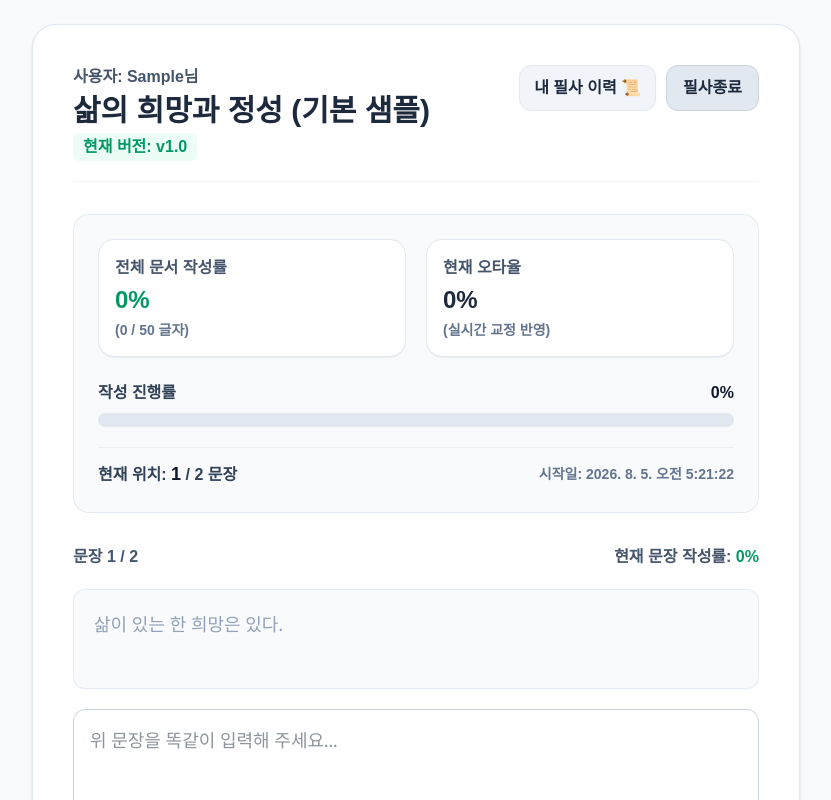
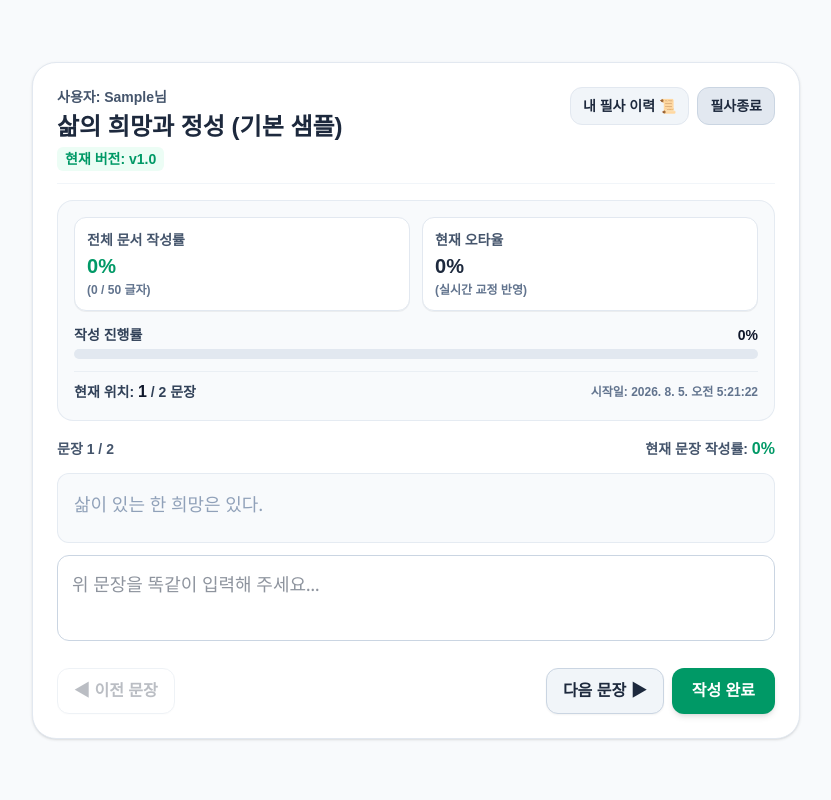
Before and after one commit to cybermaxatoffice/transcription-app, a Next.js app: page / in a window 1280 px wide. Both pictures are taken after typing "Sample" into the empty fields and a click on the button "필사 시작하기". Shown: the top 800 px of the page, without its empty margins (224-1055 px from the left). Built offline with nearby package versions, Linux system fonts and the light colour scheme.

Commit message:
align blank
여백 조정

```diff
--- a/app/page.tsx
+++ b/app/page.tsx
@@ -65,7 +65,7 @@ export default function TranscriptionApp() {
   const [isReviewing, setIsReviewing] = useState(false);
 
   // 진행 상태 맵 (버전별 독립 키 사용)
-  const [userProgressMap, setUserProgressMap] = useState<Record<string, Record<string, UserProgress>> >({});
+  const [userProgressMap, setUserProgressMap] = useState<Record<string, Record<string, UserProgress>>>({});
 
   // 초기 로드
   useEffect(() => {
@@ -586,7 +586,7 @@ export default function TranscriptionApp() {
 
   // ---------------- 화면 렌더링 ----------------
 
-  // 1. 로그인 화면 (초기 화면: 필사문 고유 제목만 깔끔하게 출력)
+  // 1. 로그인 화면
   if (viewMode === 'login') {
     const activeDocuments = documents.filter((d) => !d.disabled);
 
@@ -619,7 +619,6 @@ export default function TranscriptionApp() {
                     onChange={(e) => setSelectedDocId(e.target.value)}
                     className="w-full p-4 border border-slate-300 rounded-xl text-base bg-white focus:outline-none focus:ring-2 focus:ring-slate-800 font-bold whitespace-normal"
                   >
-                    {/* 버전 표기 없이 순수 필사문 고유 명칭만 출력 */}
                     {activeDocuments.map((d) => (
                       <option key={d.id} value={d.id}>
                         {d.title} ({d.sentences.length}문장)
@@ -922,68 +921,66 @@ export default function TranscriptionApp() {
     );
   }
 
-  // 3. 일반 사용자 필사 화면 (버전을 2번째 줄에 표기, 버튼 줄바꿈 방지, 수치 크기 알맞게 감소)
+  // 3. 일반 사용자 필사 화면 (세로 스크롤 방지를 위해 내부 여백 및 높이 컴팩트화)
   const totalSentences = currentDoc?.sentences.length || 0;
   const verStr = `v${currentVersion}.0`;
 
   const currentUserHistory = userProgressMap[userName.trim()] || {};
 
   return (
-    <main className="min-h-screen bg-slate-50 flex flex-col items-center justify-center p-6 relative">
-      <div className="max-w-3xl w-full bg-white rounded-3xl shadow-sm border border-slate-200 p-8 md:p-10 space-y-8">
+    <main className="min-h-screen bg-slate-50 flex flex-col items-center justify-center p-3 md:p-4 relative">
+      <div className="max-w-3xl w-full bg-white rounded-3xl shadow-sm border border-slate-200 p-5 md:p-6 space-y-4">
 
         {/* 상단 헤더 영역: 1줄 - 고유 제목, 2줄 - 버전 표기 */}
-        <div className="flex justify-between items-start border-b border-slate-100 pb-5">
+        <div className="flex justify-between items-start border-b border-slate-100 pb-3">
           <div className="space-y-1">
-            <span className="text-base font-extrabold text-slate-600 block">사용자: {userName || '관리자'}님</span>
+            <span className="text-sm font-extrabold text-slate-600 block">사용자: {userName || '관리자'}님</span>
             {/* 1번째 줄: 필사문 고유 제목 */}
-            <h1 className="text-2xl md:text-3xl font-black text-slate-800">{currentDoc?.title || '필사 연습'}</h1>
+            <h1 className="text-xl md:text-2xl font-black text-slate-800">{currentDoc?.title || '필사 연습'}</h1>
             {/* 2번째 줄: 필사문 버전 표기 */}
-            <div className="text-sm md:text-base font-extrabold text-emerald-600 bg-emerald-50 px-2.5 py-0.5 rounded-md inline-block">
+            <div className="text-xs md:text-sm font-extrabold text-emerald-600 bg-emerald-50 px-2 py-0.5 rounded-md inline-block">
               현재 버전: {verStr}
             </div>
           </div>
-          <div className="flex gap-2.5 items-center">
+          <div className="flex gap-2 items-center">
             <button
               onClick={() => setShowUserHistoryModal(true)}
-              className="text-sm md:text-base bg-slate-100 text-slate-800 px-3.5 py-2.5 rounded-xl font-extrabold hover:bg-slate-200 transition-colors border border-slate-200 whitespace-nowrap"
+              className="text-xs md:text-sm bg-slate-100 text-slate-800 px-3 py-2 rounded-xl font-extrabold hover:bg-slate-200 transition-colors border border-slate-200 whitespace-nowrap"
             >
               내 필사 이력 📜
             </button>
             <button
               onClick={resetAllAndGoToLogin}
-              className="text-sm md:text-base bg-slate-200 text-slate-800 hover:bg-rose-100 hover:text-rose-700 px-4 py-2.5 rounded-xl font-extrabold transition-colors border border-slate-300 whitespace-nowrap"
+              className="text-xs md:text-sm bg-slate-200 text-slate-800 hover:bg-rose-100 hover:text-rose-700 px-3 py-2 rounded-xl font-extrabold transition-colors border border-slate-300 whitespace-nowrap"
             >
               필사종료
             </button>
           </div>
         </div>
 
-        {/* 상단 실시간 연산 지표 카드 (% 숫자를 더 완만하고 알맞은 크기로 조정) */}
-        <div className="bg-slate-50 p-6 rounded-2xl border border-slate-200/80 space-y-5">
-          <div className="grid grid-cols-2 gap-5">
-            <div className="bg-white p-4 rounded-2xl border border-slate-200 shadow-2xs">
-              <span className="text-base font-extrabold text-slate-600 block mb-1">전체 문서 작성률</span>
-              {/* % 수치 크기 축소: text-xl md:text-2xl */}
-              <span className="text-emerald-600 font-black text-xl md:text-2xl">{stats.completionRate}%</span>
-              <span className="text-sm font-semibold text-slate-500 block mt-1">({stats.totalTypedChars} / {stats.totalOriginalChars} 글자)</span>
+        {/* 상단 실시간 연산 지표 카드 (세로 여백 콤팩트 축소) */}
+        <div className="bg-slate-50 p-4 rounded-2xl border border-slate-200/80 space-y-3">
+          <div className="grid grid-cols-2 gap-3">
+            <div className="bg-white p-3 rounded-xl border border-slate-200 shadow-2xs">
+              <span className="text-xs md:text-sm font-extrabold text-slate-600 block mb-0.5">전체 문서 작성률</span>
+              <span className="text-emerald-600 font-black text-lg md:text-xl">{stats.completionRate}%</span>
+              <span className="text-xs font-semibold text-slate-500 block mt-0.5">({stats.totalTypedChars} / {stats.totalOriginalChars} 글자)</span>
             </div>
-            <div className="bg-white p-4 rounded-2xl border border-slate-200 shadow-2xs">
-              <span className="text-base font-extrabold text-slate-600 block mb-1">현재 오타율</span>
-              {/* % 수치 크기 축소: text-xl md:text-2xl */}
-              <span className={`font-black text-xl md:text-2xl ${stats.errorRate > 0 ? 'text-rose-500' : 'text-slate-800'}`}>
+            <div className="bg-white p-3 rounded-xl border border-slate-200 shadow-2xs">
+              <span className="text-xs md:text-sm font-extrabold text-slate-600 block mb-0.5">현재 오타율</span>
+              <span className={`font-black text-lg md:text-xl ${stats.errorRate > 0 ? 'text-rose-500' : 'text-slate-800'}`}>
                 {stats.errorRate}%
               </span>
-              <span className="text-sm font-semibold text-slate-500 block mt-1">(실시간 교정 반영)</span>
+              <span className="text-xs font-semibold text-slate-500 block mt-0.5">(실시간 교정 반영)</span>
             </div>
           </div>
 
-          <div className="space-y-2 pt-1">
-            <div className="flex justify-between items-center text-base font-extrabold text-slate-700">
+          <div className="space-y-1 pt-0.5">
+            <div className="flex justify-between items-center text-xs md:text-sm font-extrabold text-slate-700">
               <span>작성 진행률</span>
-              <span className="text-slate-900 text-base">{stats.completionRate}%</span>
+              <span className="text-slate-900">{stats.completionRate}%</span>
             </div>
-            <div className="w-full bg-slate-200 h-3.5 rounded-full overflow-hidden">
+            <div className="w-full bg-slate-200 h-2.5 rounded-full overflow-hidden">
               <div
                 className="bg-emerald-500 h-full transition-all duration-300"
                 style={{ width: `${stats.completionRate}%` }}
@@ -991,23 +988,23 @@ export default function TranscriptionApp() {
             </div>
           </div>
 
-          <div className="flex justify-between items-center text-base font-extrabold text-slate-700 border-t border-slate-200/60 pt-3">
+          <div className="flex justify-between items-center text-xs md:text-sm font-extrabold text-slate-700 border-t border-slate-200/60 pt-2">
             <span>
-              현재 위치: <strong className="text-slate-900 font-black text-lg">{currentIndex + 1}</strong> / {totalSentences} 문장
+              현재 위치: <strong className="text-slate-900 font-black text-base">{currentIndex + 1}</strong> / {totalSentences} 문장
             </span>
-            <span className="text-sm font-semibold text-slate-500">시작일: {startDate || '-'}</span>
+            <span className="text-xs font-semibold text-slate-500">시작일: {startDate || '-'}</span>
           </div>
         </div>
 
-        {/* 필사 입력 및 제어 영역 */}
-        <div className="space-y-5">
-          <div className="flex justify-between items-center text-base font-extrabold text-slate-600">
+        {/* 필사 입력 및 제어 영역 (높이 축소) */}
+        <div className="space-y-3">
+          <div className="flex justify-between items-center text-xs md:text-sm font-extrabold text-slate-600">
             <span>문장 {currentIndex + 1} / {totalSentences}</span>
-            <span>현재 문장 작성률: <strong className="text-emerald-600 text-base font-black">{Math.min(100, Math.round((input.length / (currentSentence.length || 1)) * 100))}%</strong></span>
+            <span>현재 문장 작성률: <strong className="text-emerald-600 text-sm md:text-base font-black">{Math.min(100, Math.round((input.length / (currentSentence.length || 1)) * 100))}%</strong></span>
           </div>
 
-          {/* 원문 출력 상자 (기존 크기 text-lg 유지) */}
-          <div className="p-5 bg-slate-50 rounded-xl text-slate-800 font-serif text-lg leading-relaxed border border-slate-200/80 select-none min-h-[100px]">
+          {/* 원문 출력 상자 (text-lg 유지 / 최소 높이 콤팩트화) */}
+          <div className="p-4 bg-slate-50 rounded-xl text-slate-800 font-serif text-lg leading-relaxed border border-slate-200/80 select-none min-h-[70px]">
             {currentSentence.split('').map((char, index) => {
               let colorClass = 'text-slate-400';
               if (index < input.length) {
@@ -1021,37 +1018,37 @@ export default function TranscriptionApp() {
             })}
           </div>
 
-          {/* 필사 입력 박스 (기존 크기 text-lg 유지) */}
+          {/* 필사 입력 박스 (text-lg 유지 / 행 수 rows={2}로 컴팩트 조정) */}
           <textarea
             value={input}
             onChange={(e) => handleInputChange(e.target.value)}
             placeholder="위 문장을 똑같이 입력해 주세요..."
-            rows={3}
-            className="w-full p-4 rounded-xl border border-slate-300 focus:outline-none focus:ring-2 focus:ring-slate-800 font-serif text-lg text-slate-800 resize-none"
+            rows={2}
+            className="w-full p-3.5 rounded-xl border border-slate-300 focus:outline-none focus:ring-2 focus:ring-slate-800 font-serif text-lg text-slate-800 resize-none"
           />
 
-          {/* 제어 버튼 영역 (버튼 텍스트 줄바꿈 방지) */}
-          <div className="flex justify-between items-center pt-3 gap-3">
+          {/* 제어 버튼 영역 (여백 콤팩트 조정) */}
+          <div className="flex justify-between items-center pt-2 gap-2">
             <button
               onClick={handlePrevSentence}
               disabled={currentIndex === 0}
-              className="px-4 md:px-5 py-3 rounded-2xl border border-slate-300 text-base font-extrabold bg-white text-slate-800 hover:bg-slate-100 disabled:opacity-30 shadow-xs whitespace-nowrap"
+              className="px-4 py-2.5 rounded-xl border border-slate-300 text-sm md:text-base font-extrabold bg-white text-slate-800 hover:bg-slate-100 disabled:opacity-30 shadow-xs whitespace-nowrap"
             >
               ◀ 이전 문장
             </button>
 
-            <div className="flex gap-2.5">
+            <div className="flex gap-2">
               <button
                 onClick={handleNextSentence}
                 disabled={currentIndex === totalSentences - 1}
-                className="px-4 md:px-5 py-3 rounded-2xl border border-slate-300 text-base font-extrabold bg-slate-100 text-slate-800 hover:bg-slate-200 transition-colors disabled:opacity-30 shadow-xs whitespace-nowrap"
+                className="px-4 py-2.5 rounded-xl border border-slate-300 text-sm md:text-base font-extrabold bg-slate-100 text-slate-800 hover:bg-slate-200 transition-colors disabled:opacity-30 shadow-xs whitespace-nowrap"
               >
                 다음 문장 ▶
               </button>
 
               <button
                 onClick={handleCompleteSentence}
-                className="bg-emerald-600 text-white font-extrabold text-base px-5 md:px-6 py-3 rounded-2xl hover:bg-emerald-700 transition-colors shadow-md whitespace-nowrap"
+                className="bg-emerald-600 text-white font-extrabold text-sm md:text-base px-5 py-2.5 rounded-xl hover:bg-emerald-700 transition-colors shadow-md whitespace-nowrap"
               >
                 작성 완료
               </button>
```
